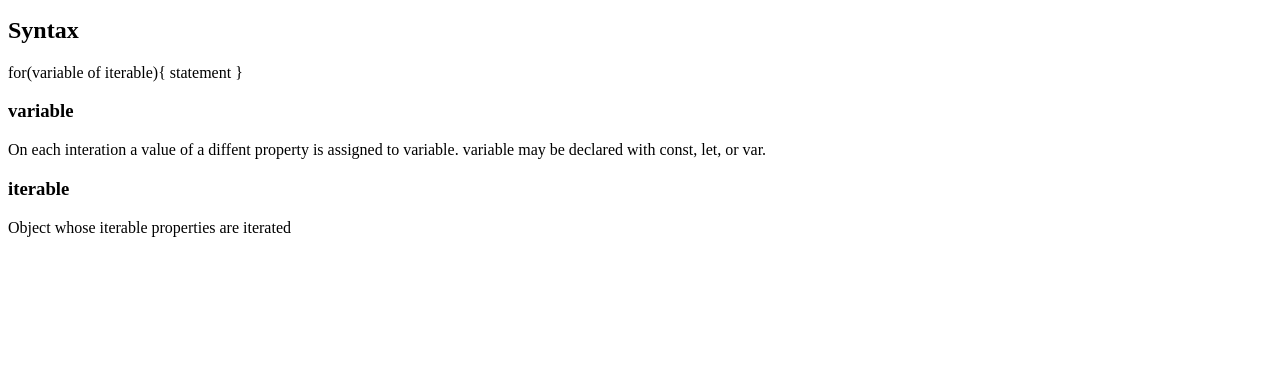
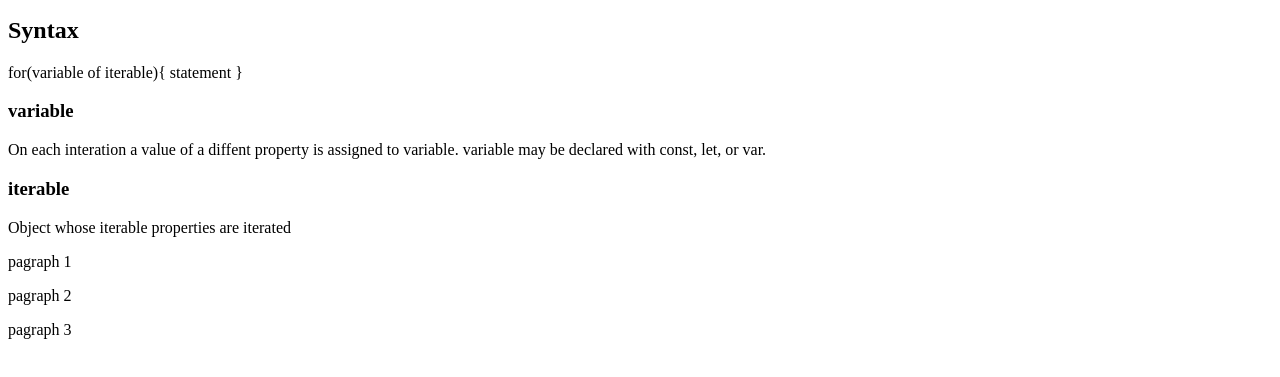
Before and after one commit to thegi01/javascript, a plain HTML site: page for-of.html in a window 1280 px wide. Shown: the part 119-496 px from the top of the page. Drawn offline with Linux system fonts and the light colour scheme.

Commit message:
for...of

```diff
--- a/for-of.html
+++ b/for-of.html
@@ -29,6 +29,12 @@
       Object whose iterable properties are iterated
     </p>
 
+    <article>
+      <p>pagraph 1</p>
+      <p>pagraph 2</p>
+      <p>pagraph 3</p>
+    </article>
+
     <script>
       /* JavaScript Demo: Statement - For...Of */
       function* foo() {
@@ -57,6 +63,164 @@
       // "b"
       // "o"
       // "o"
+
+      /* Iterating over a TypedArray */
+      let iterableTypedArray = new Uint8Array([0x00, 0xff]);
+      for (let value of iterableTypedArray) {
+        console.log(value);
+      }
+      // 0
+      // 255
+
+      /* Iterating over a Map */
+      let iterableMap = new Map([["a", 1], ["b", 2], ["c", 3]]);
+
+      for (let entry of iterableMap) {
+        console.log(entry);
+      }
+      // ['a', 1]
+      // ['b', 2]
+      // ['c', 3]
+
+      for (let [key, value] of iterableMap) {
+        console.log(value);
+      }
+      // 1
+      // 2
+      // 3
+
+      /* Iterating over a Set */
+      // let iterable = new Set([1, 1, 2, 2, 3, 3]);
+      let iterableSet = new Set([1, 1, 2, 2, 3, 3]);
+      for (let value of iterableSet) {
+        console.log(value);
+      }
+      // 1
+      // 2
+      // 3
+
+      /* Iterating over the arguments object */
+      (function() {
+        for (let argument of arguments) {
+          console.log(argument);
+        }
+      })(1, 2, 3);
+      // 1
+      // 2
+      // 3
+
+      /* Iterating over a DOM collection */
+      let articlePargraphs = document.querySelectorAll("article > p");
+      for (let paragraph of articlePargraphs) {
+        paragraph.classList.add("read");
+      }
+
+      /* Closing iterators */
+      // In for...of loops, abrupt iteration termination can be caused by break, throw or return. In these cases, the iterator is closed.
+
+      function* foo() {
+        yield 1;
+        yield 2;
+        yield 3;
+      }
+
+      for (let o of foo()) {
+        console.log(o);
+        break; // closes iterator, execution continues outside of the loop
+      }
+      console.log("done");
+
+      /* Iterating over generators */
+      console.log("fibonacci");
+
+      function* fibonacci() {
+        // generator function
+        let [prev, curr] = [0, 1];
+        while (true) {
+          [prev, curr] = [curr, prev + curr];
+          yield curr;
+        }
+      }
+
+      for (let n of fibonacci()) {
+        console.log(n);
+        // turncate the sequence at 1000
+        if (n >= 1000) {
+          break;
+        }
+      }
+
+      /* Do nou reuse generators */
+      // Generators should not be re-used, even if the for...of loop is terminated early, for example via the break keyword. Upon exiting a loop, the generator is closed and trying to iterate over it again does not yield any further results.
+      let gen = (function*() {
+        yield 1;
+        yield 2;
+        yield 3;
+      })();
+
+      for (let o of gen) {
+        console.log(o);
+        break; // Closes iterator
+      }
+      for (let o of gen) {
+        console.log(o); // Never called.
+      }
+
+      /* Iterating over other iterable objects */
+
+      console.log("iterable objects");
+      let iterableObject = {
+        [Symbol.iterator]() {
+          return {
+            i: 0,
+            next() {
+              if (this.i < 3) {
+                return { value: this.i++, done: false };
+              }
+              return { value: undefined, done: true };
+            }
+          };
+        }
+      };
+      for (let value of iterableObject) {
+        console.log(value);
+      }
+      // 0
+      // 1
+      // 2
+
+      /* Diffrence between for...of and for..in */
+      // Both for..in and for...of statements iterate over something. The main diffrence between them is in what they iterate over.
+      // The for...in statement iterates over the enumerable properties of an object, in an arbitrary order.
+      // The for...of statement iterates over values that the iterable object defined to be itarted over.
+      // The following example shows the diffrence between a for...of loop and a for...in loop when used with an Array.
+
+      console.log("Diffrence between for...of and for..in");
+
+      Object.prototype.objCustom = function() {};
+      Array.prototype.arrCustom = function() {};
+
+      let iterableD = [3, 5, 7];
+      iterableD.foo = "hello";
+
+      for (let i in iterableD) {
+        console.log(i);
+      }
+      // logs 0, 1, 2, "foo", "arrCustom", "objCustom"
+
+      for (let i in iterableD) {
+        if (iterableD.hasOwnProperty(i)) {
+          console.log(i);
+        }
+      }
+      // logs 0, 1, 2, "foo"
+
+      for (let i of iterableD) {
+        console.log(i);
+      }
+      // for (let i of iterable) {
+      //   console.log(i); // logs 3, 5, 7
+      // }
     </script>
   </body>
 </html>
```
